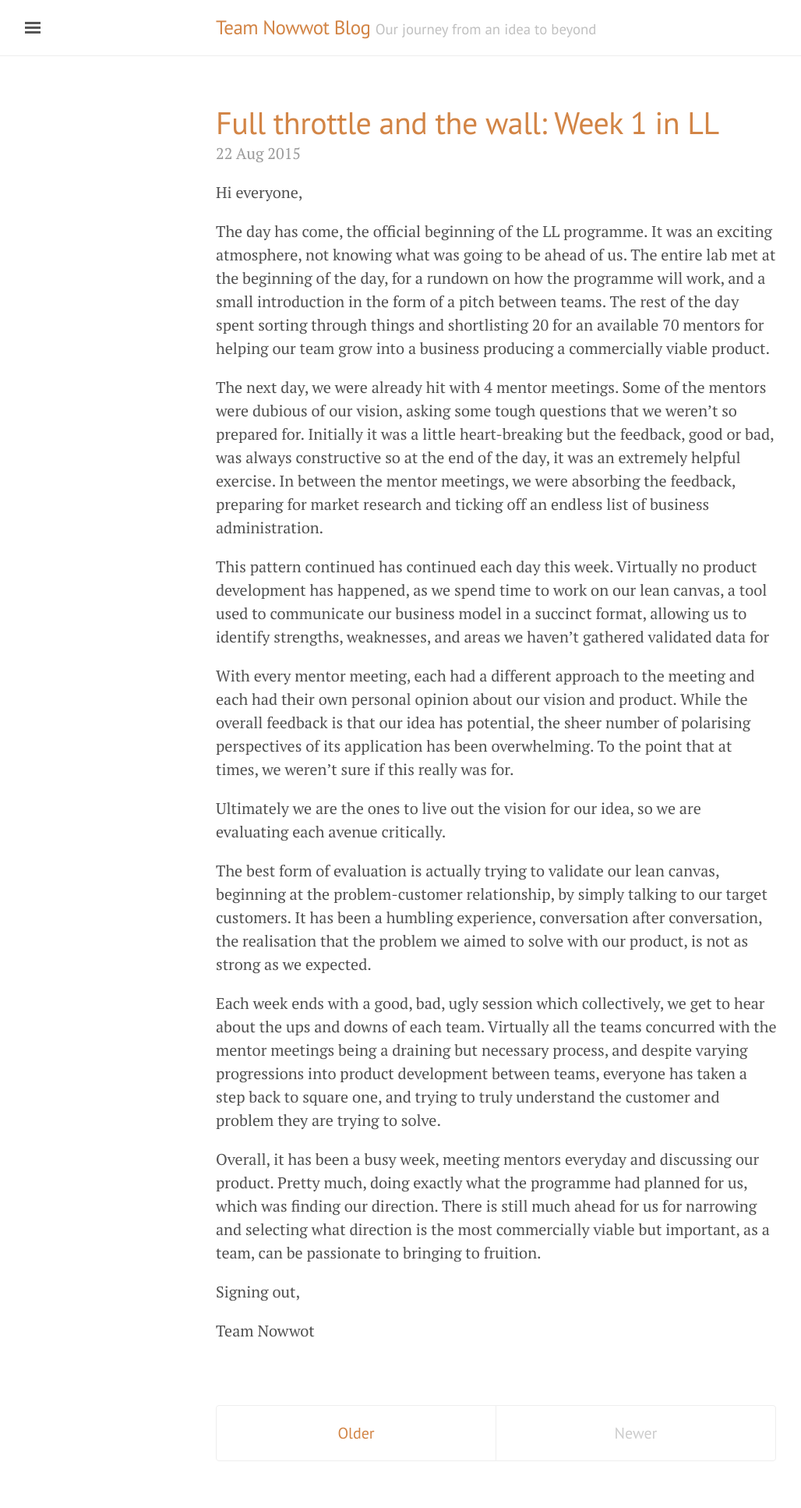
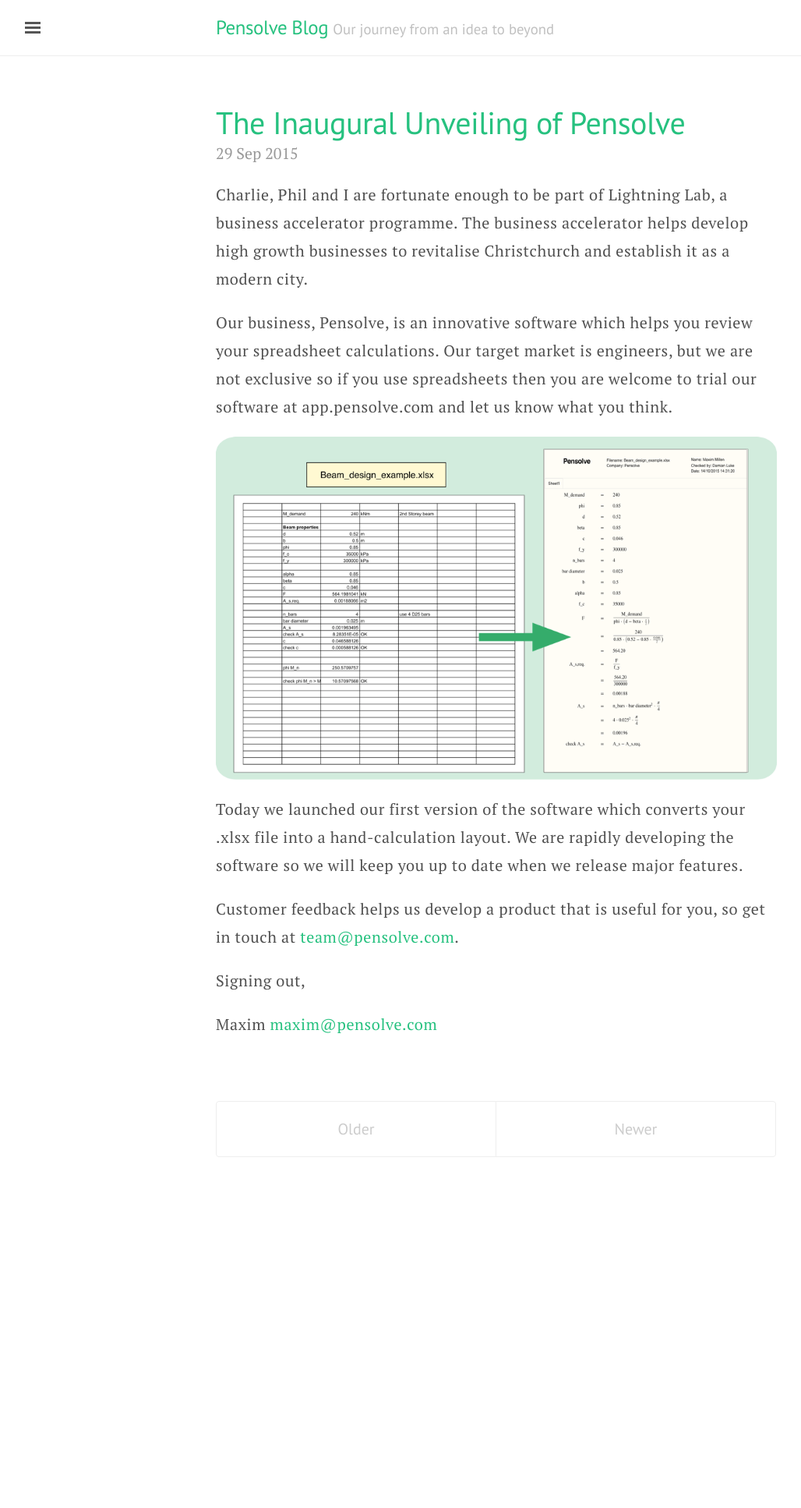
Before and after one commit to pensolve/blog, a Jekyll site: the page built from index.html, in a window 1280 px wide. Shown: the whole page at 78% size, without its empty margins (3-1031 px from the left). Built offline with Jekyll 4.4.1, drawn with Linux system fonts in a browser that asks for light colours; the list of posts is cut into pages by our own code; after the commit the page ends 1544 px from its top, so only the background shows below that.

Commit message:
Finished 1st Pensolve post, put 2nd one in layouts, need to upload at some point

```diff
--- a/_config.yml
+++ b/_config.yml
@@ -5,9 +5,9 @@
 relative_permalinks: true
 
 # Setup
-title:               Team Nowwot Blog
+title:               Pensolve Blog
 tagline:             Our journey from an idea to beyond
-url:                 http://blog.nowwot.co
+url:                 http://blog.pensolve.com
 paginate:            1
 baseurl:             ""
 
@@ -20,14 +20,14 @@
 
 # About/contact
 author:
-  name:              Nowwot Team
-  url:               http://nowwot.co
-  email:             team@nowwot.co
+  name:              Pensolve
+  url:               http://www.pensolve.com
+  email:             team@pensolve.com
 
 # Custom vars
 version:             2.0.0
 github:
-  repo:              https://bitbucket.com/nowwot/blog
+  repo:              https://bitbucket.com/hinaudigital/pensolve-blog
 
 exclude:
   - divshot.json
--- a/_posts/2015-08-22-week-1.md
+++ /dev/null
@@ -1,25 +0,0 @@
----
-layout: post
-title: "Full throttle and the wall: Week 1 in LL"
----
-Hi everyone,
-
-The day has come, the official beginning of the LL programme. It was an exciting atmosphere, not knowing what was going to be ahead of us. The entire lab met at the beginning of the day, for a rundown on how the programme will work, and a small introduction in the form of a pitch between teams. The rest of the day spent sorting through things and shortlisting 20 for an available 70 mentors for helping our team grow into a business producing a commercially viable product.
-
-The next day, we were already hit with 4 mentor meetings. Some of the mentors were dubious of our vision, asking some tough questions that we weren’t so prepared for. Initially it was a little heart-breaking but the feedback, good or bad, was always constructive so at the end of the day, it was an extremely helpful exercise. In between the mentor meetings, we were absorbing the feedback, preparing for market research and ticking off an endless list of business administration.
-
-This pattern continued has continued each day this week. Virtually no product development has happened, as we spend time to work on our lean canvas, a tool used to communicate our business model in a succinct format, allowing us to identify strengths, weaknesses, and areas we haven’t gathered validated data for
-
-With every mentor meeting, each had a different approach to the meeting and each had their own personal opinion about our vision and product. While the overall feedback is that our idea has potential, the sheer number of polarising perspectives of its application has been overwhelming. To the point that at times, we weren’t sure if this really was for.
-
-Ultimately we are the ones to live out the vision for our idea, so we are evaluating each avenue critically.
-
-The best form of evaluation is actually trying to validate our lean canvas, beginning at the problem-customer relationship, by simply talking to our target customers. It has been a humbling experience, conversation after conversation, the realisation that the problem we aimed to solve with our product, is not as strong as we expected.
-
-Each week ends with a good, bad, ugly session which collectively, we get to hear about the ups and downs of each team. Virtually all the teams concurred with the mentor meetings being a draining but necessary process, and despite varying progressions into product development between teams, everyone has taken a step back to square one, and trying to truly understand the customer and problem they are trying to solve.
-
-Overall, it has been a busy week, meeting mentors everyday and discussing our product. Pretty much, doing exactly what the programme had planned for us, which was finding our direction. There is still much ahead for us for narrowing and selecting what direction is the most commercially viable but important, as a team, can be passionate to bringing to fruition.
-
-Signing out,
-
-Team Nowwot
--- /dev/null
+++ b/_posts/2015-09-29-rebirth.md
@@ -0,0 +1,18 @@
+---
+layout: post
+title: "The Inaugural Unveiling of Pensolve"
+---
+Charlie, Phil and I are fortunate enough to be part of Lightning Lab, a business accelerator programme. The business accelerator helps develop high growth businesses to revitalise Christchurch and establish it as a modern city.
+
+Our business, Pensolve, is an innovative software which helps you review your spreadsheet calculations. Our target market is engineers, but we are not exclusive so if you use spreadsheets then you are welcome to trial our software at app.pensolve.com and let us know what you think.
+
+![Picture showing example of process](/public/blog1.png)
+
+Today we launched our first version of the software which converts your .xlsx file into a hand-calculation layout. We are rapidly developing the software so we will keep you up to date when we release major features.
+
+Customer feedback helps us develop a product that is useful for you, so get in touch at <team@pensolve.com>.
+
+Signing out,
+
+Maxim
+<maxim@pensolve.com>
--- a/divshot.json
+++ b/divshot.json
@@ -1,5 +1,5 @@
 {
-  "name": "nowwot-blog",
+  "name": "pensolve-blog",
   "root": "_site",
   "clean_urls": true
 }
--- a/public/css/lanyon.css
+++ b/public/css/lanyon.css
@@ -51,7 +51,10 @@
   letter-spacing: -.025rem;
 }
 
-
+p {
+  letter-spacing: .03rem;
+  line-height: 1.8;
+}
 /*
  * Wrapper
  *
@@ -457,24 +460,24 @@
 .theme-base-09 .sidebar,
 .theme-base-09 .sidebar-toggle:active,
 .theme-base-09 #sidebar-checkbox:checked ~ .sidebar-toggle {
-  background-color: #d28445;
+  background-color: #26c17f;
 }
 .theme-base-09 .container a,
 .theme-base-09 .sidebar-toggle,
 .theme-base-09 .related-posts li a:hover {
-  color: #d28445;
+  color: #26c17f;
 }
 
 /* Nowwot */
 .theme-base-nowwot .sidebar,
 .theme-base-nowwot .sidebar-toggle:active,
 .theme-base-nowwot #sidebar-checkbox:checked ~ .sidebar-toggle {
-  background-color: #d28445;
+  background-color: #26c17f;
 }
 .theme-base-nowwot .container a,
 .theme-base-nowwot .sidebar-toggle,
 .theme-base-nowwot .related-posts li a:hover {
-  color: #d28445;
+  color: #26c17f;
 }
 
 /* Yellow */
```
Also changed, not shown: _posts/2015-08-14-then-and-now-beginning.md (deleted, +0 -39 lines), public/blog1.png (added), 1 other file.
